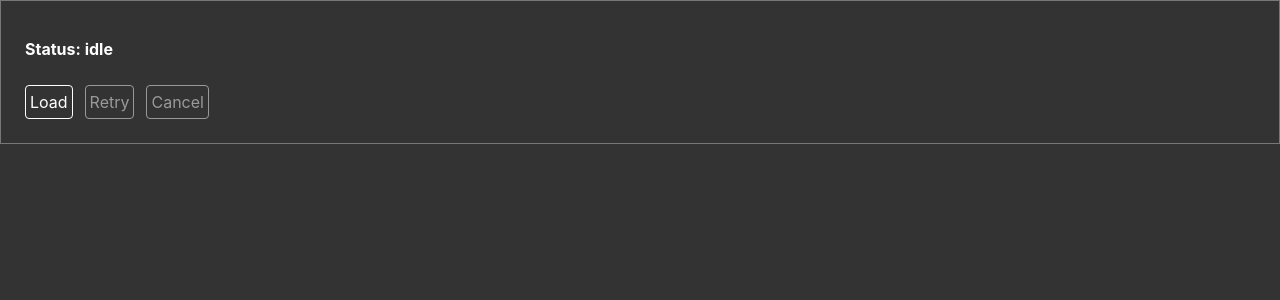
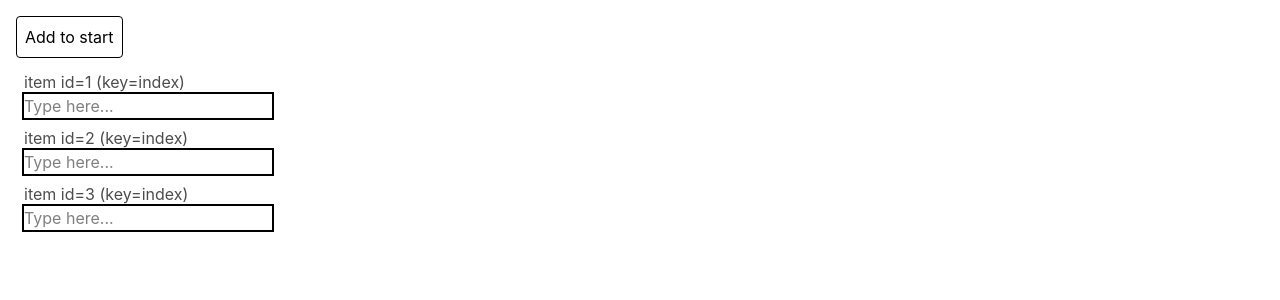
Before and after one commit to MionFF/react-labs, a React (Vite) app: page / in a window 1280 px wide. Shown: the top 300 px of the page. Built offline with nearby package versions, Linux system fonts and the light colour scheme.

Commit message:
Keys and render model passed.

```diff
--- a/src/app/AppRouter.tsx
+++ b/src/app/AppRouter.tsx
@@ -1,6 +1,6 @@
 // import NotesWithFilter from '../mini-products/notes/NotesWithFilter'
 
-import RequestSimulator from '../mini-products/RequestSimulator/RequestSimulator'
+import KeyDrill from '../labs/keys/KeyDrill'
 
 // Wrap centered:
 {
@@ -10,5 +10,5 @@ import RequestSimulator from '../mini-products/RequestSimulator/RequestSimulator
 }
 
 export function AppRouter() {
-  return <RequestSimulator />
+  return <KeyDrill />
 }
--- /dev/null
+++ b/src/labs/keys/KeyDrill.tsx
@@ -0,0 +1,52 @@
+import { useState, useRef, type ChangeEvent } from 'react'
+
+type TodoItem = { id: number }
+
+type ItemProps = { label: string }
+
+function Item({ label }: ItemProps) {
+  const [local, setLocal] = useState('') // локальный state внутри item
+  const inputRef = useRef<HTMLInputElement | null>(null)
+
+  return (
+    <div className='m-2'>
+      <div className='opacity-70'>{label}</div>
+
+      <input
+        ref={inputRef}
+        placeholder='Type here...'
+        className='outline-none ring-2'
+        value={local}
+        onChange={(e: ChangeEvent<HTMLInputElement>) => setLocal(e.target.value)}
+      />
+    </div>
+  )
+}
+
+function nextId(items: TodoItem[]): number {
+  return Math.max(0, ...items.map(i => i.id)) + 1
+}
+
+export default function KeyDrill() {
+  const [items, setItems] = useState<TodoItem[]>([{ id: 1 }, { id: 2 }, { id: 3 }])
+
+  function addToStart(): void {
+    setItems(prev => [{ id: nextId(prev) }, ...prev])
+  }
+
+  return (
+    <div className='p-4'>
+      <button onClick={addToStart} className='p-2 border rounded'>
+        Add to start
+      </button>
+
+      <ul className='mt-3'>
+        {items.map((item, index) => (
+          <li key={index}>
+            <Item label={`item id=${item.id} (key=index)`} />
+          </li>
+        ))}
+      </ul>
+    </div>
+  )
+}
--- /dev/null
+++ b/src/labs/keys/RenderProbe.tsx
@@ -0,0 +1,60 @@
+import { memo, useCallback, useState } from 'react'
+
+type Item = { id: number; title: string; pinned: boolean }
+type ListItemProps = Item & { onPinned: (id: number) => void }
+
+function generateItems(amount: number) {
+  const result = []
+
+  for (let i = 0; i < amount; i++) {
+    const user = {
+      id: i + 1,
+      title: `Item ${i + 1}`,
+      pinned: false,
+    }
+    result.push(user)
+  }
+
+  return result
+}
+
+const ListItem = memo(({ id, title, pinned, onPinned }: ListItemProps) => {
+  console.count('Item render ' + id)
+
+  return (
+    <li className='my-2'>
+      {title}{' '}
+      <button onClick={() => onPinned(id)} className='p-1 border rounded cursor-pointer'>
+        {pinned ? 'Unpin' : 'Pin'}
+      </button>
+    </li>
+  )
+})
+
+export default function RenderProbe() {
+  const [items, setItems] = useState<Item[]>(generateItems(200))
+
+  const handleTogglePin = useCallback((id: number) => {
+    setItems(prev => prev.map(i => (i.id === id ? { ...i, pinned: !i.pinned } : i)))
+  }, [])
+
+  const pinned = items.filter(i => i.pinned)
+  const rest = items.filter(i => !i.pinned)
+  const sortedPinnedItems = [...pinned, ...rest]
+
+  console.count('Parent render')
+
+  return (
+    <ul className='p-6 border'>
+      {sortedPinnedItems.map(i => (
+        <ListItem
+          key={i.id}
+          id={i.id}
+          title={i.title}
+          pinned={i.pinned}
+          onPinned={handleTogglePin}
+        />
+      ))}
+    </ul>
+  )
+}
```
